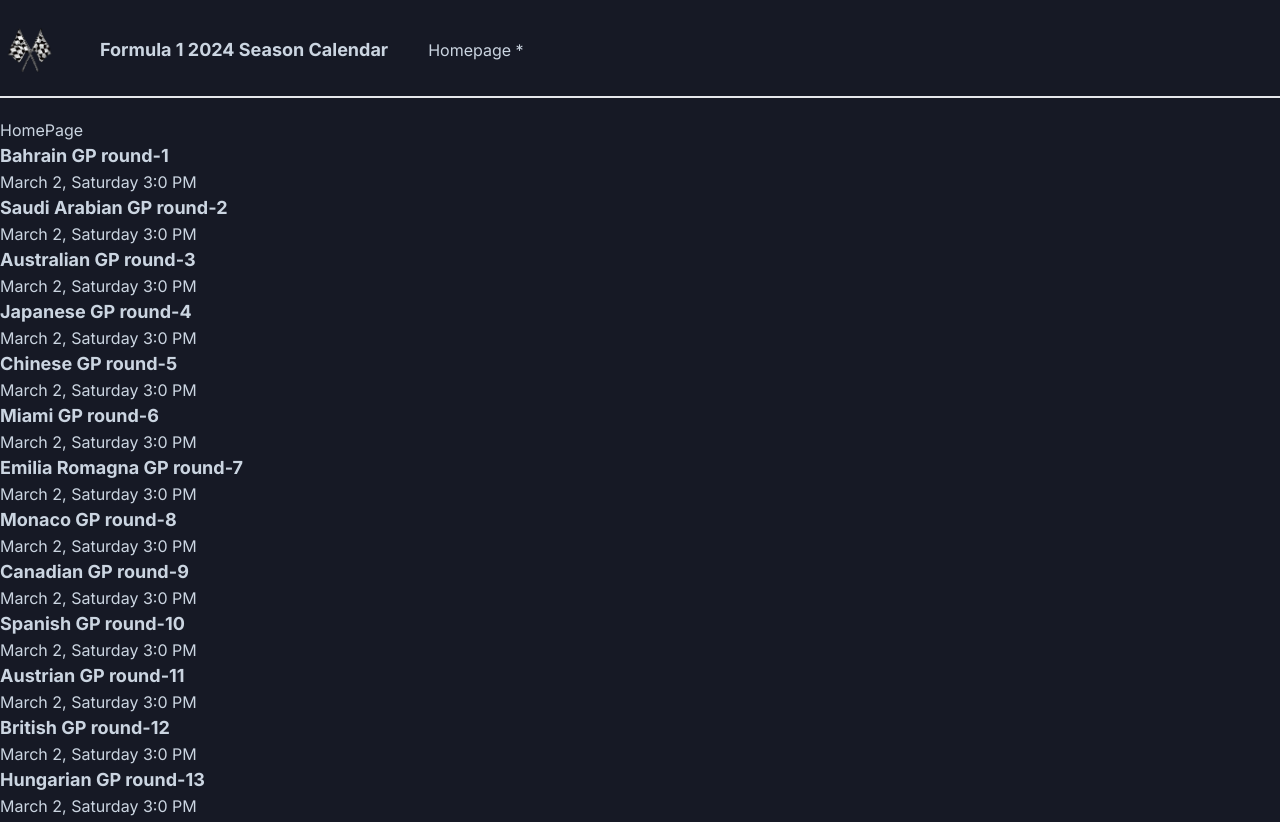
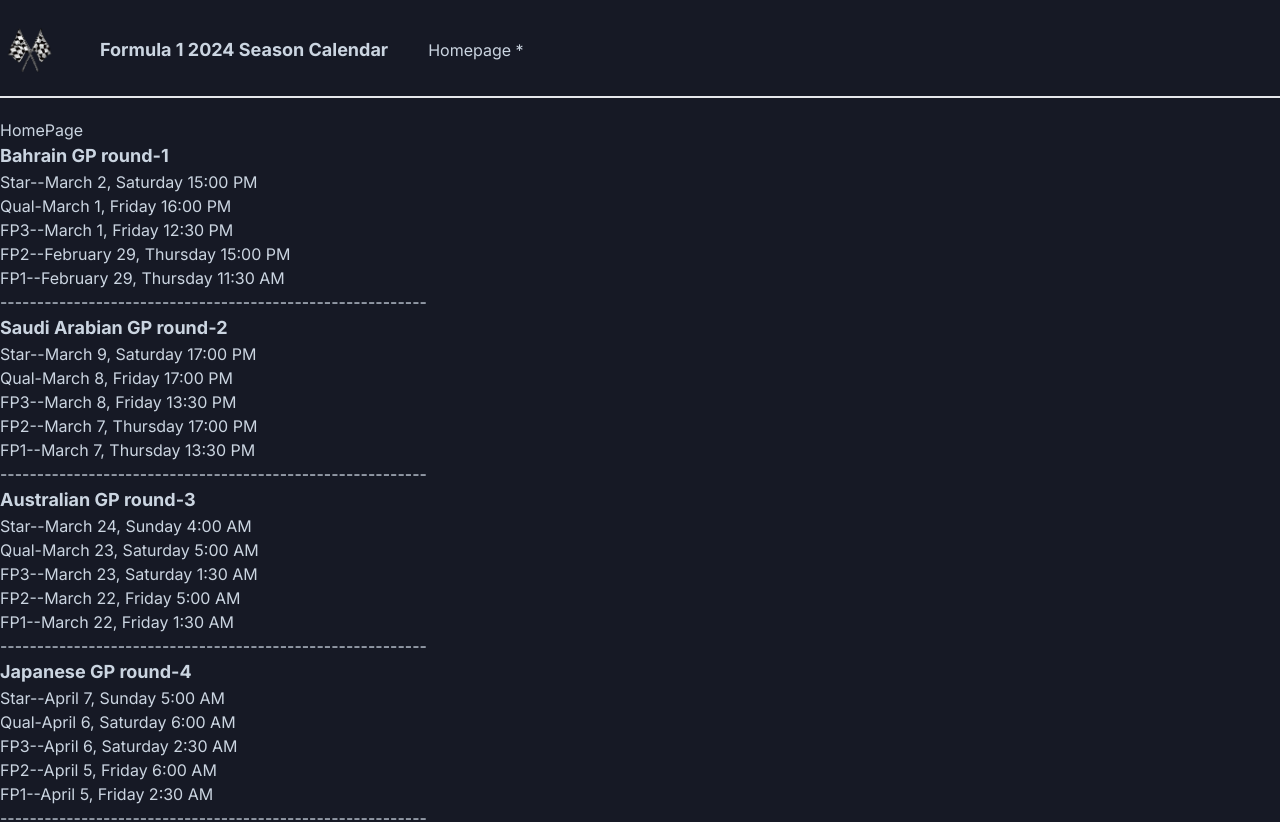
Before and after one commit to Eray-Adiyaman/f1calendar2025_nextjs, a Next.js app: page / in a window 1280 px wide. Shown: the top 822 px of the page. Built offline with nearby package versions, Linux system fonts and the light colour scheme; data requests are answered from the project's data file.

Commit message:
remaining calendar data -sprint weekends

```diff
--- a/_data/db.json
+++ b/_data/db.json
@@ -8,9 +8,9 @@
       "dates": [
         { "raceStart": "2024-03-02T15:00:00+0000" },
         { "qualifySession": "2024-03-01T16:00:00+0000" },
+        { "freepractice3": "2024-03-01T12:30:00+0000" },
+        { "freepractice2": "2024-02-29T15:00:00+0000" },
         { "freepractice1": "2024-02-29T11:30:00+0000" },
-        { "freepractice2": "2024-02-29T15:00:00+0000" },
-        { "freepractice3": "2024-03-01T12:30:00+0000" },
         { "sprintsession": [] }
       ],
       "circutInfo": [
@@ -37,11 +37,11 @@
       "fullGpName": "formula 1 stc saudi arabian grand prix 2024",
       "sprintWeekend": false,
       "dates": [
-        { "raceStart": "2024-03-02T15:00:00+0000" },
-        { "qualifySession": "" },
-        { "freepractice1": "" },
-        { "freepractice2": "" },
-        { "freepractice3": "" },
+        { "raceStart": "2024-03-09T17:00:00+0000" },
+        { "qualifySession": "2024-03-08T17:00:00+0000" },
+        { "freepractice3": "2024-03-08T13:30:00+0000" },
+        { "freepractice2": "2024-03-07T17:00:00+0000" },
+        { "freepractice1": "2024-03-07T13:30:00+0000" },
         { "sprintsession": [] }
       ],
       "circutInfo": [
@@ -68,11 +68,11 @@
       "fullGpName": "formula 1 rolex australian grand prix 2024",
       "sprintWeekend": false,
       "dates": [
-        { "raceStart": "2024-03-02T15:00:00+0000" },
-        { "qualifySession": "" },
-        { "freepractice1": "" },
-        { "freepractice2": "" },
-        { "freepractice3": "" },
+        { "raceStart": "2024-03-24T04:00:00+0000" },
+        { "qualifySession": "2024-03-23T05:00:00+0000" },
+        { "freepractice3": "2024-03-23T01:30:00+0000" },
+        { "freepractice2": "2024-03-22T05:00:00+0000" },
+        { "freepractice1": "2024-03-22T01:30:00+0000" },
         { "sprintsession": [] }
       ],
       "circutInfo": [
@@ -99,11 +99,11 @@
       "fullGpName": "formula 1 msc cruises japanese grand prix 2024",
       "sprintWeekend": false,
       "dates": [
-        { "raceStart": "2024-03-02T15:00:00+0000" },
-        { "qualifySession": "" },
-        { "freepractice1": "" },
-        { "freepractice2": "" },
-        { "freepractice3": "" },
+        { "raceStart": "2024-04-07T05:00:00+0000" },
+        { "qualifySession": "2024-04-06T06:00:00+0000" },
+        { "freepractice3": "2024-04-06T02:30:00+0000" },
+        { "freepractice2": "2024-04-05T06:00:00+0000" },
+        { "freepractice1": "2024-04-05T02:30:00+0000" },
         { "sprintsession": [] }
       ],
       "circutInfo": [
@@ -130,11 +130,11 @@
       "fullGpName": "formula 1 lenovo chinese grand prix 2024",
       "sprintWeekend": true,
       "dates": [
-        { "raceStart": "2024-03-02T15:00:00+0000" },
+        { "raceStart": "2024-04-21T07:00:00+0000" },
         { "qualifySession": "" },
+        { "freepractice3": "" },
+        { "freepractice2": "" },
         { "freepractice1": "" },
-        { "freepractice2": "" },
-        { "freepractice3": "" },
         { "sprintsession": [] }
       ],
       "circutInfo": [
@@ -161,11 +161,11 @@
       "fullGpName": "formula 1 crypto.com miami grand prix 2024",
       "sprintWeekend": true,
       "dates": [
-        { "raceStart": "2024-03-02T15:00:00+0000" },
+        { "raceStart": "2024-05-05T20:00:00+0000" },
         { "qualifySession": "" },
+        { "freepractice3": "" },
+        { "freepractice2": "" },
         { "freepractice1": "" },
-        { "freepractice2": "" },
-        { "freepractice3": "" },
         { "sprintsession": [] }
       ],
       "circutInfo": [
@@ -192,11 +192,11 @@
       "fullGpName": "formula 1 msc cruises gran premio dell'emilia-romagna 2024",
       "sprintWeekend": false,
       "dates": [
-        { "raceStart": "2024-03-02T15:00:00+0000" },
-        { "qualifySession": "" },
-        { "freepractice1": "" },
-        { "freepractice2": "" },
-        { "freepractice3": "" },
+        { "raceStart": "2024-05-19T13:00:00+0000" },
+        { "qualifySession": "2024-05-18T14:00:00+0000" },
+        { "freepractice3": "2024-05-18T10:30:00+0000" },
+        { "freepractice2": "2024-05-17T15:00:00+0000" },
+        { "freepractice1": "2024-05-17T11:30:00+0000" },
         { "sprintsession": [] }
       ],
       "circutInfo": [
@@ -223,11 +223,11 @@
       "fullGpName": "formula 1 grand prix de monaco 2024",
       "sprintWeekend": false,
       "dates": [
-        { "raceStart": "2024-03-02T15:00:00+0000" },
-        { "qualifySession": "" },
-        { "freepractice1": "" },
-        { "freepractice2": "" },
-        { "freepractice3": "" },
+        { "raceStart": "2024-05-26T13:00:00+0000" },
+        { "qualifySession": "2024-05-25T14:00:00+0000" },
+        { "freepractice3": "2024-05-25T10:30:00+0000" },
+        { "freepractice2": "2024-05-24T15:00:00+0000" },
+        { "freepractice1": "2024-05-24T11:30:00+0000" },
         { "sprintsession": [] }
       ],
       "circutInfo": [
@@ -254,11 +254,11 @@
       "fullGpName": "formula 1 grand prix du canada 2024",
       "sprintWeekend": false,
       "dates": [
-        { "raceStart": "2024-03-02T15:00:00+0000" },
-        { "qualifySession": "" },
-        { "freepractice1": "" },
-        { "freepractice2": "" },
-        { "freepractice3": "" },
+        { "raceStart": "2024-06-09T18:00:00+0000" },
+        { "qualifySession": "2024-06-08T20:00:00+0000" },
+        { "freepractice3": "2024-06-08T16:30:00+0000" },
+        { "freepractice2": "2024-06-07T21:00:00+0000" },
+        { "freepractice1": "2024-06-07T17:30:00+0000" },
         { "sprintsession": [] }
       ],
       "circutInfo": [
@@ -285,11 +285,11 @@
       "fullGpName": "formula 1 aramco gran premio de españa 2024",
       "sprintWeekend": false,
       "dates": [
-        { "raceStart": "2024-03-02T15:00:00+0000" },
-        { "qualifySession": "" },
-        { "freepractice1": "" },
-        { "freepractice2": "" },
-        { "freepractice3": "" },
+        { "raceStart": "2024-06-23T13:00:00+0000" },
+        { "qualifySession": "2024-06-22T14:00:00+0000" },
+        { "freepractice3": "2024-06-22T10:30:00+0000" },
+        { "freepractice2": "2024-06-21T15:00:00+0000" },
+        { "freepractice1": "2024-06-21T11:30:00+0000" },
         { "sprintsession": [] }
       ],
       "circutInfo": [
@@ -316,11 +316,11 @@
       "fullGpName": "formula 1 qatar airways austrian grand prix 2024",
       "sprintWeekend": true,
       "dates": [
-        { "raceStart": "2024-03-02T15:00:00+0000" },
+        { "raceStart": "2024-06-30T13:00:00+0000" },
         { "qualifySession": "" },
+        { "freepractice3": "" },
+        { "freepractice2": "" },
         { "freepractice1": "" },
-        { "freepractice2": "" },
-        { "freepractice3": "" },
         { "sprintsession": [] }
       ],
       "circutInfo": [
@@ -347,11 +347,11 @@
       "fullGpName": "formula 1 qatar airways british grand prix 2024",
       "sprintWeekend": false,
       "dates": [
-        { "raceStart": "2024-03-02T15:00:00+0000" },
-        { "qualifySession": "" },
-        { "freepractice1": "" },
-        { "freepractice2": "" },
-        { "freepractice3": "" },
+        { "raceStart": "2024-07-07T14:00:00+0000" },
+        { "qualifySession": "2024-07-06T14:00:00+0000" },
+        { "freepractice3": "2024-07-06T10:30:00+0000" },
+        { "freepractice2": "2024-07-05T15:00:00+0000" },
+        { "freepractice1": "2024-07-05T11:30:00+0000" },
         { "sprintsession": [] }
       ],
       "circutInfo": [
@@ -378,11 +378,11 @@
       "fullGpName": "formula 1 hungarian grand prix 2024",
       "sprintWeekend": false,
       "dates": [
-        { "raceStart": "2024-03-02T15:00:00+0000" },
-        { "qualifySession": "" },
-        { "freepractice1": "" },
-        { "freepractice2": "" },
-        { "freepractice3": "" },
+        { "raceStart": "2024-07-21T13:00:00+0000" },
+        { "qualifySession": "2024-07-20T14:00:00+0000" },
+        { "freepractice3": "2024-07-20T10:30:00+0000" },
+        { "freepractice2": "2024-07-19T15:00:00+0000" },
+        { "freepractice1": "2024-07-19T11:30:00+0000" },
         { "sprintsession": [] }
       ],
       "circutInfo": [
@@ -409,11 +409,11 @@
       "fullGpName": "formula 1 rolex belgian grand prix 2024",
       "sprintWeekend": false,
       "dates": [
-        { "raceStart": "2024-03-02T15:00:00+0000" },
-        { "qualifySession": "" },
-        { "freepractice1": "" },
-        { "freepractice2": "" },
-        { "freepractice3": "" },
+        { "raceStart": "2024-07-28T13:00:00+0000" },
+        { "qualifySession": "2024-07-27T14:00:00+0000" },
+        { "freepractice3": "2024-07-27T10:30:00+0000" },
+        { "freepractice2": "2024-07-26T15:00:00+0000" },
+        { "freepractice1": "2024-07-26T11:30:00+0000" },
         { "sprintsession": [] }
       ],
       "circutInfo": [
@@ -440,11 +440,11 @@
       "fullGpName": "formula 1 heineken dutch grand prix 2024",
       "sprintWeekend": false,
       "dates": [
-        { "raceStart": "2024-03-02T15:00:00+0000" },
-        { "qualifySession": "" },
-        { "freepractice1": "" },
-        { "freepractice2": "" },
-        { "freepractice3": "" },
+        { "raceStart": "2024-08-25T13:00:00+0000" },
+        { "qualifySession": "2024-08-24T13:00:00+0000" },
+        { "freepractice3": "2024-08-24T09:30:00+0000" },
+        { "freepractice2": "2024-08-23T14:00:00+0000" },
+        { "freepractice1": "2024-08-23T10:30:00+0000" },
         { "sprintsession": [] }
       ],
       "circutInfo": [
@@ -471,11 +471,11 @@
       "fullGpName": "formula 1 pirelli gran premio d’italia 2024",
       "sprintWeekend": false,
       "dates": [
-        { "raceStart": "2024-03-02T15:00:00+0000" },
-        { "qualifySession": "" },
-        { "freepractice1": "" },
-        { "freepractice2": "" },
-        { "freepractice3": "" },
+        { "raceStart": "2024-09-01T13:00:00+0000" },
+        { "qualifySession": "2024-08-31T14:00:00+0000" },
+        { "freepractice3": "2024-08-31T10:30:00+0000" },
+        { "freepractice2": "2024-08-30T15:00:00+0000" },
+        { "freepractice1": "2024-08-30T11:30:00+0000" },
         { "sprintsession": [] }
       ],
       "circutInfo": [
@@ -502,11 +502,11 @@
       "fullGpName": "formula 1 qatar airways azerbaijan grand prix 2024",
       "sprintWeekend": false,
       "dates": [
-        { "raceStart": "2024-03-02T15:00:00+0000" },
-        { "qualifySession": "" },
-        { "freepractice1": "" },
-        { "freepractice2": "" },
-        { "freepractice3": "" },
+        { "raceStart": "2024-09-15T11:00:00+0000" },
+        { "qualifySession": "2024-09-14T12:00:00+0000" },
+        { "freepractice3": "2024-09-14T08:30:00+0000" },
+        { "freepractice2": "2024-09-13T13:00:00+0000" },
+        { "freepractice1": "2024-09-13T09:30:00+0000" },
         { "sprintsession": [] }
       ],
       "circutInfo": [
@@ -533,11 +533,11 @@
       "fullGpName": "formula 1 singapore airlines singapore grand prix 2024",
       "sprintWeekend": false,
       "dates": [
-        { "raceStart": "2024-03-02T15:00:00+0000" },
-        { "qualifySession": "" },
-        { "freepractice1": "" },
-        { "freepractice2": "" },
-        { "freepractice3": "" },
+        { "raceStart": "2024-09-22T12:00:00+0000" },
+        { "qualifySession": "2024-09-21T13:00:00+0000" },
+        { "freepractice3": "2024-09-21T09:30:00+0000" },
+        { "freepractice2": "2024-09-20T13:00:00+0000" },
+        { "freepractice1": "2024-09-20T09:30:00+0000" },
         { "sprintsession": [] }
       ],
       "circutInfo": [
@@ -564,11 +564,11 @@
       "fullGpName": "formula 1 pirelli united states grand prix 2024",
       "sprintWeekend": true,
       "dates": [
-        { "raceStart": "2024-03-02T15:00:00+0000" },
+        { "raceStart": "2024-10-20T19:00:00+0000" },
         { "qualifySession": "" },
+        { "freepractice3": "" },
+        { "freepractice2": "" },
         { "freepractice1": "" },
-        { "freepractice2": "" },
-        { "freepractice3": "" },
         { "sprintsession": [] }
       ],
       "circutInfo": [
@@ -595,11 +595,11 @@
       "fullGpName": "formula 1 gran premio de la ciudad de méxico 2024",
       "sprintWeekend": false,
       "dates": [
-        { "raceStart": "2024-03-02T15:00:00+0000" },
-        { "qualifySession": "" },
-        { "freepractice1": "" },
-        { "freepractice2": "" },
-        { "freepractice3": "" },
+        { "raceStart": "2024-10-27T20:00:00+0000" },
+        { "qualifySession": "2024-10-26T21:00:00+0000" },
+        { "freepractice3": "2024-10-26T17:30:00+0000" },
+        { "freepractice2": "2024-10-25T22:00:00+0000" },
+        { "freepractice1": "2024-10-25T18:30:00+0000" },
         { "sprintsession": [] }
       ],
       "circutInfo": [
@@ -626,11 +626,11 @@
       "fullGpName": "formula 1 lenovo grande prêmio de são paulo 2024",
       "sprintWeekend": true,
       "dates": [
-        { "raceStart": "2024-03-02T15:00:00+0000" },
+        { "raceStart": "2024-11-03T17:00:00+0000" },
         { "qualifySession": "" },
+        { "freepractice3": "" },
+        { "freepractice2": "" },
         { "freepractice1": "" },
-        { "freepractice2": "" },
-        { "freepractice3": "" },
         { "sprintsession": [] }
       ],
       "circutInfo": [
@@ -657,11 +657,11 @@
       "fullGpName": "formula 1 heineken silver las vegas grand prix 2024",
       "sprintWeekend": false,
       "dates": [
-        { "raceStart": "2024-03-02T15:00:00+0000" },
+        { "raceStart": "2024-11-24T06:00:00+0000" },
         { "qualifySession": "" },
+        { "freepractice3": "" },
+        { "freepractice2": "" },
         { "freepractice1": "" },
-        { "freepractice2": "" },
-        { "freepractice3": "" },
         { "sprintsession": [] }
       ],
       "circutInfo": [
@@ -688,11 +688,11 @@
       "fullGpName": "formula 1 qatar airways qatar grand prix 2024",
       "sprintWeekend": true,
       "dates": [
-        { "raceStart": "2024-03-02T15:00:00+0000" },
+        { "raceStart": "2024-12-01T17:00:00+0000" },
         { "qualifySession": "" },
+        { "freepractice3": "" },
+        { "freepractice2": "" },
         { "freepractice1": "" },
-        { "freepractice2": "" },
-        { "freepractice3": "" },
         { "sprintsession": [] }
       ],
       "circutInfo": [
@@ -719,11 +719,11 @@
       "fullGpName": "formula 1 etihad airways abu dhabi grand prix 2024",
       "sprintWeekend": false,
       "dates": [
-        { "raceStart": "2024-03-02T15:00:00+0000" },
-        { "qualifySession": "" },
-        { "freepractice1": "" },
-        { "freepractice2": "" },
-        { "freepractice3": "" },
+        { "raceStart": "2024-12-08T13:00:00+0000" },
+        { "qualifySession": "2024-12-07T14:00:00+0000" },
+        { "freepractice3": "2024-12-07T10:30:00+0000" },
+        { "freepractice2": "2024-12-06T13:00:00+0000" },
+        { "freepractice1": "2024-12-06T09:30:00+0000" },
         { "sprintsession": [] }
       ],
       "circutInfo": [
--- a/app/components/Accordion.jsx
+++ b/app/components/Accordion.jsx
@@ -1,14 +1,45 @@
-import { parseISO, format } from "date-fns"
+import { format } from "date-fns";
 
-export default function Accordion({race}) {
-    console.log(race.dates[0].raceStart)
-    //
+export default function Accordion({ race }) {
+  //console.log(race.dates[5].springsession === undefined by default, fill later when data available )
   return (
     <>
-     <div key={race.id}>
-        <h2>{race.gpName} round-{race.id}</h2>
-        <h6>{format(race.dates[0].raceStart,"LLLL d, EEEE h:m a")}</h6>
-     </div>
+      <div key={race.id}>
+        <h2>
+          {race.gpName} round-{race.id} {race.sprintWeekend ? "/ Sprint Weekend*" : ""}
+        </h2>
+        <h6>
+          Star--
+          {race.dates[0].raceStart
+            ? format(race.dates[0].raceStart, "LLLL d, EEEE H:mm a")
+            : " TBD"}
+        </h6>
+        <h6>
+          Qual-
+          {race.dates[1].qualifySession
+            ? format(race.dates[1].qualifySession, "LLLL d, EEEE H:mm a")
+            : " TBD"}
+        </h6>
+        <h6>
+          FP3--
+          {race.dates[2].freepractice3
+            ? format(race.dates[2].freepractice3, "LLLL d, EEEE H:mm a")
+            : " TBD"}
+        </h6>
+        <h6>
+          FP2--
+          {race.dates[3].freepractice2
+            ? format(race.dates[3].freepractice2, "LLLL d, EEEE H:mm a")
+            : " TBD"}
+        </h6>
+        <h6>
+          FP1--
+          {race.dates[4].freepractice1
+            ? format(race.dates[4].freepractice1, "LLLL d, EEEE H:mm a")
+            : " TBD"}
+        </h6>
+        <p>----------------------------------------------------------</p>
+      </div>
     </>
-  )
+  );
 }
```
